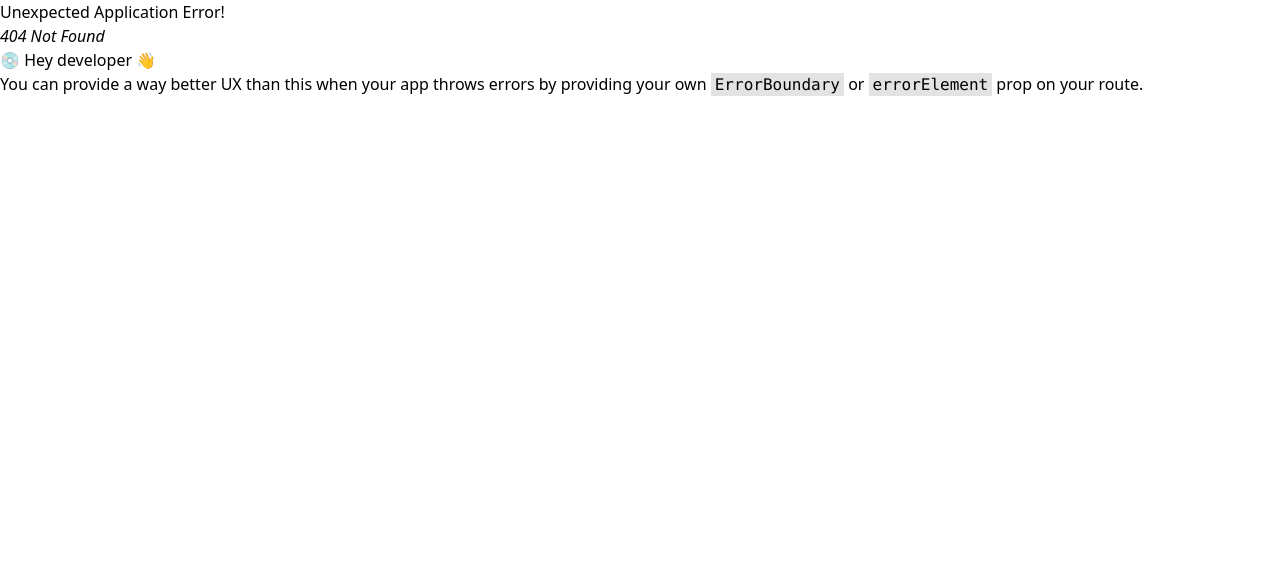
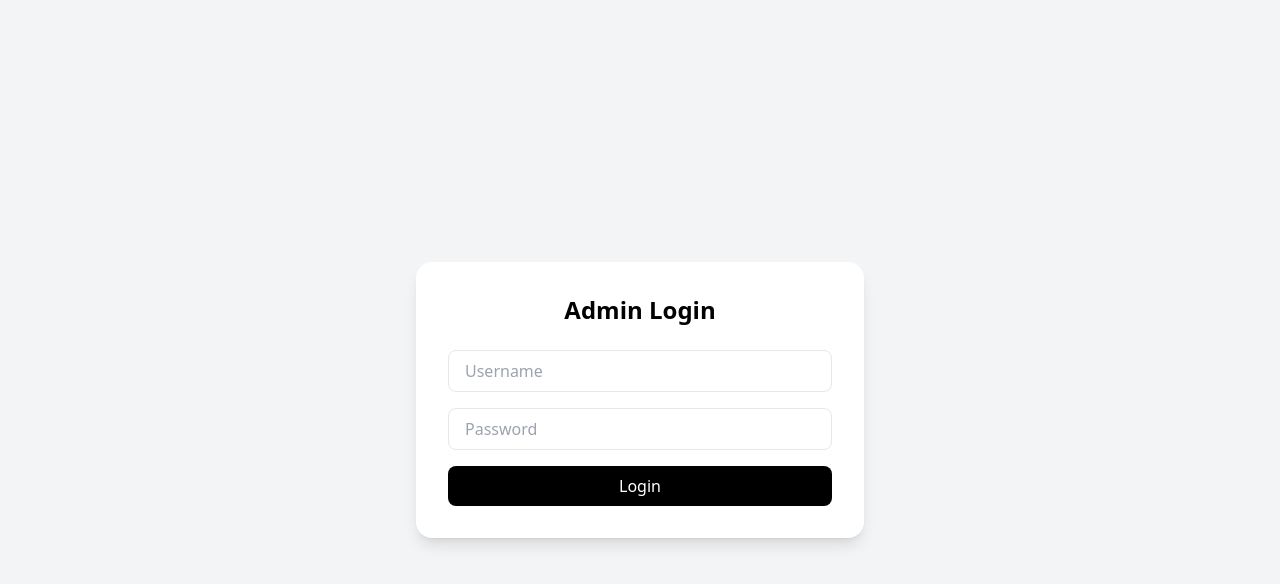
Before and after one commit to sajwanmohit/portfolio-admin, a React (Vite) app: page /login in a window 1280 px wide. Before the commit this address had no page. Shown: the top 584 px of the page. Built offline with nearby package versions, Linux system fonts and the light colour scheme.

Commit message:
feat : login page, protected routes, axios interceptors

```diff
--- /dev/null
+++ b/src/api/auth.ts
@@ -0,0 +1,16 @@
+import api from "./axios";
+
+const TOKEN_KEY = "admin_token";
+
+export const getToken = () => localStorage.getItem(TOKEN_KEY);
+
+export const isAuthenticated = () => !!getToken();
+
+export const login = async (username: string, password: string) => {
+  const res = await api.post("/auth/login", { username, password });
+  localStorage.setItem("admin_token", res.data.token);
+};
+
+export const logout = () => {
+  localStorage.removeItem(TOKEN_KEY);
+};
--- a/src/api/axios.ts
+++ b/src/api/axios.ts
@@ -1,4 +1,5 @@
 import axios from "axios";
+import { getToken } from "./auth";
 
 const API_URL = import.meta.env.VITE_API_BASE_URL;
 
@@ -9,17 +10,10 @@ const api = axios.create({
   },
 });
 
-export const login = async (username: string, password: string) => {
-  const res = await api.post("/auth/login", { username, password });
-
-  localStorage.setItem("admin_token", res.data.token);
-};
-
 // REQUEST INTERCEPTOR
 api.interceptors.request.use(
   (config) => {
-
-    const token = localStorage.getItem("admin_token");
+    const token = getToken();
 
     if (token) {
       config.headers.Authorization = `Bearer ${token}`;
@@ -29,9 +23,8 @@ api.interceptors.request.use(
   },
   (error) => {
     return Promise.reject(error);
-  }
+  },
 );
-
 
 // RESPONSE INTERCEPTOR
 api.interceptors.response.use(
@@ -39,19 +32,15 @@ api.interceptors.response.use(
     return response;
   },
   (error) => {
-
-    console.error(
-      "API Error:",
-      error.response?.data || error.message
-    );
+    console.error("API Error:", error.response?.data || error.message);
 
     if (error.response?.status === 401) {
-      console.warn("Unauthorized request");
+      localStorage.removeItem("admin_token");
+      window.location.href = "/login";
     }
 
     return Promise.reject(error);
-  }
+  },
 );
 
-
 export default api;
--- /dev/null
+++ b/src/pages/Login.tsx
@@ -0,0 +1,62 @@
+import { useState } from "react";
+import { login } from "../api/auth";
+import { useNavigate } from "react-router-dom";
+import toast from "react-hot-toast";
+
+export default function Login() {
+  const [username, setUsername] = useState("");
+  const [password, setPassword] = useState("");
+  const navigate = useNavigate();
+
+  const [loading, setLoading] = useState(false);
+
+  const handleLogin = async () => {
+    try {
+      if (!username || !password) {
+        toast.error("All fields required");
+        return;
+      }
+      setLoading(true);
+      await login(username, password);
+      navigate("/admin");
+    } catch {
+      toast.error("Invalid credentials");
+    } finally {
+      setLoading(false);
+    }
+  };
+
+  return (
+    <div className="min-h-screen flex items-center justify-center bg-gray-100">
+      <div className="w-full max-w-md bg-white shadow-lg rounded-2xl p-8">
+        <h2 className="text-2xl font-semibold text-center mb-6">Admin Login</h2>
+
+        <div className="space-y-4">
+          <input
+            type="text"
+            placeholder="Username"
+            value={username}
+            onChange={(e) => setUsername(e.target.value)}
+            className="w-full px-4 py-2 border rounded-lg focus:outline-none focus:ring-2 focus:ring-black"
+          />
+
+          <input
+            type="password"
+            placeholder="Password"
+            value={password}
+            onChange={(e) => setPassword(e.target.value)}
+            className="w-full px-4 py-2 border rounded-lg focus:outline-none focus:ring-2 focus:ring-black"
+          />
+
+          <button
+            disabled={loading}
+            onClick={handleLogin}
+            className="w-full bg-black text-white py-2 rounded-lg hover:opacity-90 transition"
+          >
+            {loading ? "Logging in..." : "Login"}
+          </button>
+        </div>
+      </div>
+    </div>
+  );
+}
--- /dev/null
+++ b/src/routes/ProtectedRoute.tsx
@@ -0,0 +1,9 @@
+import { Navigate } from "react-router-dom";
+import { isAuthenticated } from "../api/auth";
+
+export default function ProtectedRoute({ children }: any) {
+  if (!isAuthenticated()) {
+    return <Navigate to="/login" replace />;
+  }
+  return children;
+}
--- a/src/routes/Router.tsx
+++ b/src/routes/Router.tsx
@@ -3,15 +3,25 @@ import { createBrowserRouter, Navigate } from "react-router-dom";
 import AdminLayout from "../components/layout/AdminLayout";
 import Dashboard from "../pages/Dashboard";
 import Projects from "../pages/Projects";
+import Login from "../pages/Login";
+import ProtectedRoute from "./ProtectedRoute";
 
 export const router = createBrowserRouter([
+  {
+    path: "/login",
+    element: <Login />,
+  },
   {
     path: "/",
     element: <Navigate to="/admin" replace />,
   },
   {
     path: "/admin",
-    element: <AdminLayout />,
+    element: (
+      <ProtectedRoute>
+        <AdminLayout />
+      </ProtectedRoute>
+    ),
     children: [
       {
         index: true,
```
